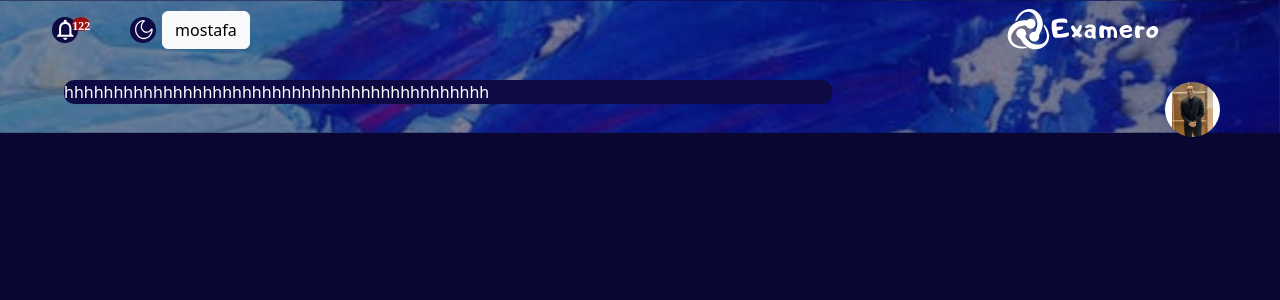
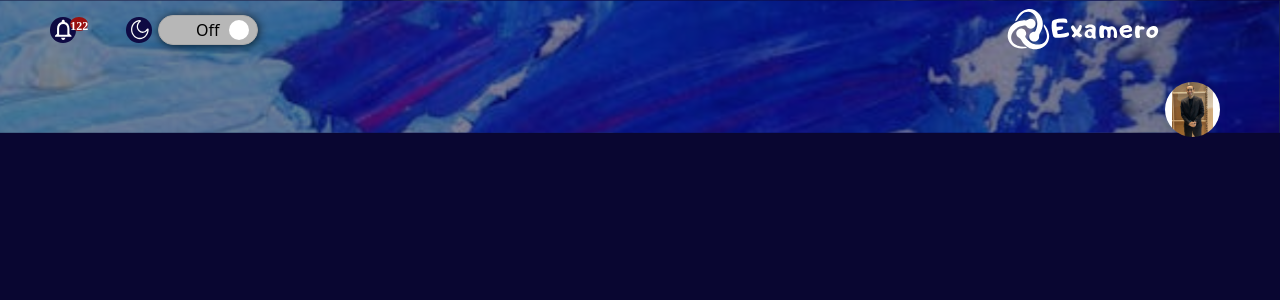
Before and after one commit to kasemsaad/Examero_react.js, a React (Create React App) app: page / in a window 1280 px wide. Shown: the top 300 px of the page. Built offline with nearby package versions, Linux system fonts and the light colour scheme.

Commit message:
add toogle button in header and its fn to toogle

```diff
--- a/src/App.js
+++ b/src/App.js
@@ -5,6 +5,7 @@ import { BrowserRouter , Routes, Route} from 'react-router-dom';
 import LayoutComp from './layout/layoutComp/layoutComp';
 import J from './common/j/j';
 import Log from './common/j/log';
+import AccountSetting from './dashboard/Account-settting/AccountSetting';
 function App() {
   return (
     <>
@@ -13,8 +14,8 @@ function App() {
       <Routes>
         <Route path='/' element={<LayoutComp/>}>
         <Route index element={<Log/>} />
-
         <Route path='/login' element={<J/>}/>
+        <Route path='/b' element={<AccountSetting/>}/>
 
 
 
--- a/src/common/header/header.css
+++ b/src/common/header/header.css
@@ -78,3 +78,45 @@
 @media (min-width: 992px) and (max-width: 1250px) {
 
 }
+
+
+.toggle-btn{
+  background-color: #b7b7b7;
+  border: 1px solid #aaa;
+  border-radius: 99px;
+  width: 100.21px ;
+  /* which i change to make di minsion  */
+  height: 30.83px;
+  transition: background-color 0.1s ease, border-color 0.2s ease;
+  cursor: pointer;
+  box-shadow: 1px 1px 10px rgba(0,0,0,0.748);
+  position: relative;
+}
+.toggle-btn .thumb{
+  height: 20px;
+  width: 20px;
+  background-color: #ffff;
+  border-radius: 99px ;
+  transform: translateX(0);
+  transition: left 0.15s ease;
+  position: absolute;
+  /* which i change to make di minsion  */
+  left: 70px;
+  top: 50%;
+  transform: translateY(-50%);
+}
+.toggle-btn.toggled{
+  background-color:#FE4F60  ;
+}
+.toggled-btn:hover{
+  border-color: #6f6f6f;
+}
+
+.toggle-btn.toggled .thumb{
+  left :calc( 100.21px - 100px)
+}
+
+
+.white-text{
+  color: #ffff;
+}
--- a/src/common/header/header.jsx
+++ b/src/common/header/header.jsx
@@ -1,4 +1,4 @@
-import React from 'react'
+import React, { useState } from 'react'
 import "./header.css"
 import personal from "./../../assets/image/IMG_20231104_171844_696.jpg"
 import Examiro from "./../../assets/image/image 9.svg"
@@ -8,6 +8,8 @@ import logo from "./../../assets/image/لوجو examero-01 1.svg"
 
 
  function Header() {
+  const [toggled , setToggled] = useState(false)
+
   return (
     <>
       <div className="image" style={{   width: "100%",   position: "absolute",   zIndex: -44, }}>
@@ -67,9 +69,10 @@ import logo from "./../../assets/image/لوجو examero-01 1.svg"
                 </li>
 
                 <li className="nav-item dropdown">
-                  <button className="btn btn-light" style={{ margin: "6px" }}>
-                    mostafa
-                  </button>
+                <button style={{marginLeft:"6px"}} className={`toggle-btn ${toggled ? "toggled" : ""}`} onClick={()=>setToggled(!toggled)}>
+                <span className={toggled ? "white-text" : "whit"}>{toggled ? "On" : "Off"}</span>
+           <div className='thumb'></div>
+                </button>
                 </li>
               </div>
             </div>
--- a/src/common/j/log.jsx
+++ b/src/common/j/log.jsx
@@ -2,9 +2,10 @@ import React from 'react'
 
 export default function Log() {
   return (
-<p>hhhhhhhhhhhhhhhhhhhhhhhhhhhhhhhhhhhhhhhhhhh</p>
+<>
 
 
 
-          )
+</>
+)
 }
--- /dev/null
+++ b/src/dashboard/Account-settting/AccountSetting.jsx
@@ -0,0 +1,12 @@
+import React, { useState } from 'react'
+import "./Account.css"
+ function AccountSetting() {
+  return (
+    <>
+
+
+
+    </>
+  )
+}
+export default AccountSetting
```
Also changed, not shown: src/dashboard/Account-settting/Account.css (added).
